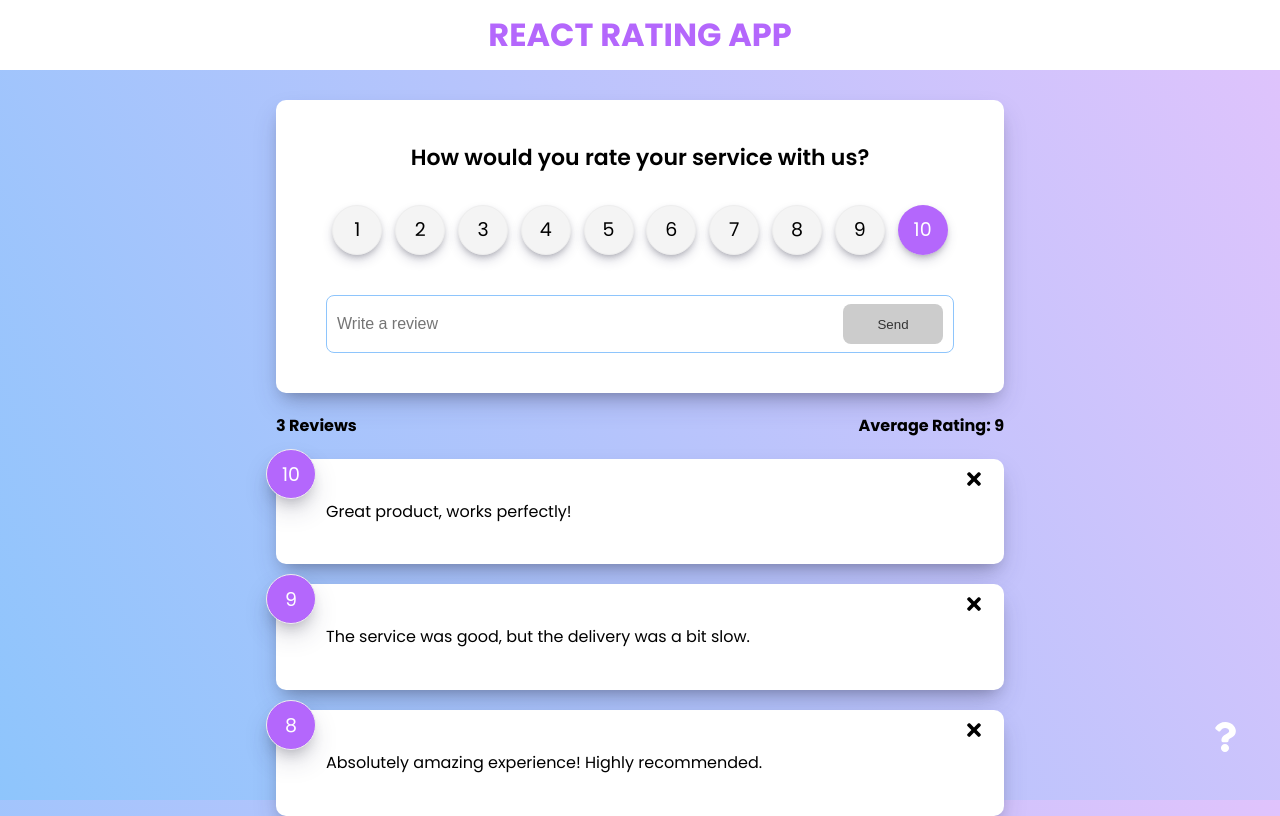
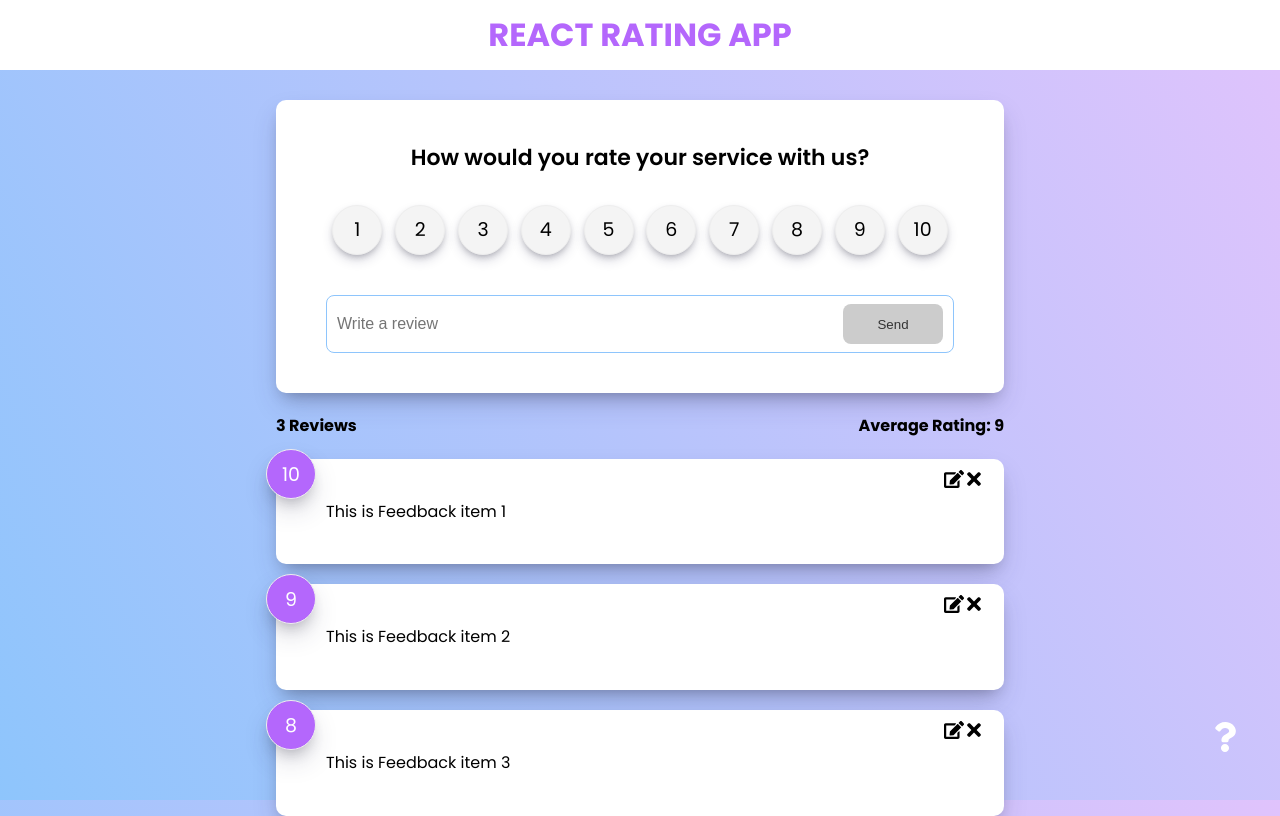
Before and after one commit to Uzafar90/React_Learning_Project_1, a React (Create React App) app: page / in a window 1280 px wide. Built offline with nearby package versions, Linux system fonts and the light colour scheme.

Commit message:
project files updated

```diff
--- a/src/App.js
+++ b/src/App.js
@@ -1,29 +1,16 @@
-import { useState } from 'react';
 import { BrowserRouter as Router, Routes, Route } from 'react-router-dom';
-import { v4 as uuidv4 } from 'uuid';
 import Header from './components/Header';
 import FeedbackList from './components/FeedbackList';
 import FeedbackStat from './components/FeedbackStat';
-import FeedbackData from './data/feedbackData';
+
 import FeedbackForm from './components/FeedbackForm';
 import AboutPage from './pages/AboutPage';
 import AboutIcon from './components/AboutIcon';
+import { FeedbackProvider } from './context/FeedbackContext';
 
-function App(props) {
-	const [feedback, setFeedback] = useState(FeedbackData);
-
-	const addFeedback = (newFeedback) => {
-		newFeedback.id = uuidv4();
-		setFeedback([newFeedback, ...feedback]);
-	};
-
-	const deleteFeedback = (id) => {
-		if (window.confirm('Are you sure you want to delete?')) {
-			setFeedback(feedback.filter((item) => item.id !== id));
-		}
-	};
-
+function App() {
 	return (
+		<FeedbackProvider>
 			<Router>
 				<Header />
 				<div className="container">
@@ -33,12 +20,9 @@
 							path="/"
 							element={
 								<>
-								<FeedbackForm handleAdd={addFeedback} />
-								<FeedbackStat feedback={feedback} />
-								<FeedbackList
-									feedback={feedback}
-									handleDelete={deleteFeedback}
-								/>
+									<FeedbackForm />
+									<FeedbackStat />
+									<FeedbackList />
 								</>
 							}
 						></Route>
@@ -47,6 +31,7 @@
 					<AboutIcon />
 				</div>
 			</Router>
+		</FeedbackProvider>
 	);
 }
 
--- a/src/components/FeedbackForm.jsx
+++ b/src/components/FeedbackForm.jsx
@@ -1,13 +1,25 @@
-import { useState } from 'react';
+import { useState, useContext, useEffect } from 'react';
 import Card from './shared/Card';
 import Button from './shared/Button';
 import RatingSelect from './RatingSelect';
+import FeedbackContext from '../context/FeedbackContext';
 
-function FeedbackForm({ handleAdd }) {
+function FeedbackForm() {
 	const [text, setText] = useState('');
 	const [rating, setRating] = useState(10);
 	const [btnDisabled, setBtnDisabled] = useState(true);
 	const [message, setMessage] = useState('');
+
+	const { addFeedback, feedbackEdit, updateFeedback } =
+		useContext(FeedbackContext);
+
+	useEffect(() => {
+		if (feedbackEdit.edit === true) {
+			setBtnDisabled(false);
+			setText(feedbackEdit.item.text);
+			setRating(feedbackEdit.item.rating);
+		}
+	}, [feedbackEdit]);
 
 	const handleTextChange = (e) => {
 		if (text === '') {
@@ -30,7 +42,12 @@
 				text,
 				rating
 			};
-			handleAdd(newFeedback);
+
+			if (feedbackEdit.edit === true) {
+				updateFeedback(feedbackEdit.item.id, newFeedback);
+			} else {
+				addFeedback(newFeedback);
+			}
 
 			setText('');
 		}
--- a/src/components/FeedbackList.jsx
+++ b/src/components/FeedbackList.jsx
@@ -1,8 +1,11 @@
+import { useContext } from 'react';
 import { motion, AnimatePresence } from 'framer-motion';
-import PropTypes from 'prop-types';
 import Feedbackitem from './Feedbackitem';
+import FeedbackContext from '../context/FeedbackContext';
 
-function FeedbackList({ feedback, handleDelete }) {
+function FeedbackList() {
+	const { feedback } = useContext(FeedbackContext);
+
 	if (!feedback || feedback.length === 0) {
 		return <p>No Feedback yet</p>;
 	}
@@ -16,11 +19,7 @@
 						animate={{ opacity: 1 }}
 						transition={{ duration: 1 }}
 					>
-						<Feedbackitem
-							key={item.id}
-							item={item}
-							handleDelete={handleDelete}
-						/>
+						<Feedbackitem key={item.id} item={item} />
 					</motion.div>
 				))}
 			</AnimatePresence>
@@ -28,14 +27,4 @@
 	);
 }
 
-FeedbackList.propTypes = {
-	feedback: PropTypes.arrayOf(
-		PropTypes.shape({
-			id: PropTypes.number.isRequired,
-			text: PropTypes.string.isRequired,
-			rating: PropTypes.number.isRequired
-		})
-	)
-};
-
 export default FeedbackList;
--- a/src/components/FeedbackStat.jsx
+++ b/src/components/FeedbackStat.jsx
@@ -1,5 +1,8 @@
-import PropTypes from 'prop-types';
-function FeedbackStat({ feedback }) {
+import { useContext } from 'react';
+import FeedbackContext from '../context/FeedbackContext';
+
+function FeedbackStat() {
+	const { feedback } = useContext(FeedbackContext);
 	// Calculate rating avg
 	let average =
 		feedback.reduce((acc, cur) => {
@@ -17,8 +20,4 @@
 	);
 }
 
-FeedbackStat.propTypes = {
-	feedback: PropTypes.array.isRequired
-};
-
 export default FeedbackStat;
--- a/src/components/Feedbackitem.jsx
+++ b/src/components/Feedbackitem.jsx
@@ -1,13 +1,19 @@
-import { FaTimes } from 'react-icons/fa';
+import { FaTimes, FaEdit } from 'react-icons/fa';
+import { useContext } from 'react';
 import PropTypes from 'prop-types';
 import Card from './shared/Card';
+import FeedbackContext from '../context/FeedbackContext';
 
-function Feedbackitem({ item, handleDelete }) {
+function Feedbackitem({ item }) {
+	const { deleteFeedback, editFeedback } = useContext(FeedbackContext);
 	return (
 		<Card>
 			<div className="num-display">{item.rating}</div>
-			<button onClick={() => handleDelete(item.id)} className="close">
+			<button onClick={() => deleteFeedback(item.id)} className="close">
 				<FaTimes color="black" size={20} />
+			</button>
+			<button onClick={() => editFeedback(item)} className="edit">
+				<FaEdit color="black" size={20} />
 			</button>
 			<div className="text-display">{item.text}</div>
 		</Card>
--- a/src/components/RatingSelect.jsx
+++ b/src/components/RatingSelect.jsx
@@ -1,8 +1,14 @@
-import { useState } from 'react';
+import { useState, useContext, useEffect } from 'react';
+import FeedbackContext from '../context/FeedbackContext';
 
 function RatingSelect({ select }) {
 	const [selected, setSelected] = useState(10);
 
+	const { feedbackEdit } = useContext(FeedbackContext);
+
+	useEffect(() => {
+		setSelected(feedbackEdit.item.rating);
+	}, [feedbackEdit]);
 	const handleChange = (e) => {
 		setSelected(+e.currentTarget.value);
 		select(+e.currentTarget.value);
--- /dev/null
+++ b/src/context/FeedbackContext.js
@@ -0,0 +1,73 @@
+import { createContext, useState } from 'react';
+import { v4 as uuidv4 } from 'uuid';
+
+const FeedbackContext = createContext();
+
+export const FeedbackProvider = ({ children }) => {
+	const [feedback, setFeedback] = useState([
+		{
+			id: 1,
+			text: 'This is Feedback item 1',
+			rating: 10
+		},
+		{
+			id: 2,
+			text: 'This is Feedback item 2',
+			rating: 9
+		},
+		{
+			id: 3,
+			text: 'This is Feedback item 3',
+			rating: 8
+		}
+	]);
+
+	const [feedbackEdit, setFeedbackEdit] = useState({
+		item: {},
+		edit: false
+	});
+
+	const deleteFeedback = (id) => {
+		if (window.confirm('Are you sure you want to delete?')) {
+			setFeedback(feedback.filter((item) => item.id !== id));
+		}
+	};
+
+	// Add feedback
+	const addFeedback = (newFeedback) => {
+		newFeedback.id = uuidv4();
+		setFeedback([newFeedback, ...feedback]);
+	};
+
+	// Update feedback item
+	const updateFeedback = (id, updItem) => {
+		setFeedback(
+			feedback.map((item) => (item.id === id ? { ...item, ...updItem } : item))
+		);
+	};
+
+	// Set item to be updated
+	const editFeedback = (item) => {
+		setFeedbackEdit({
+			item,
+			edit: true
+		});
+	};
+
+	return (
+		<FeedbackContext.Provider
+			value={{
+				feedback,
+				feedbackEdit,
+				deleteFeedback,
+				addFeedback,
+				editFeedback,
+				updateFeedback
+			}}
+		>
+			{children}
+		</FeedbackContext.Provider>
+	);
+};
+
+export default FeedbackContext;
```
Lines whose indentation alone changed are shown as unchanged.
